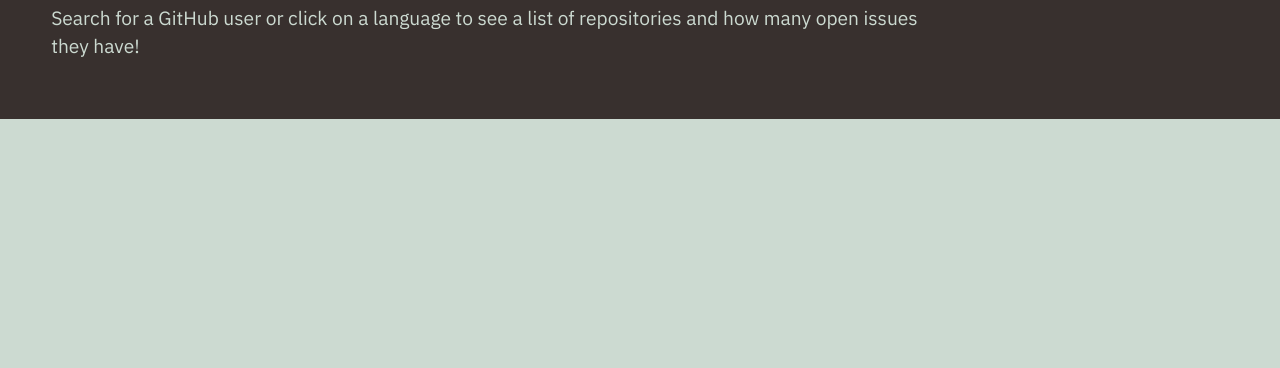
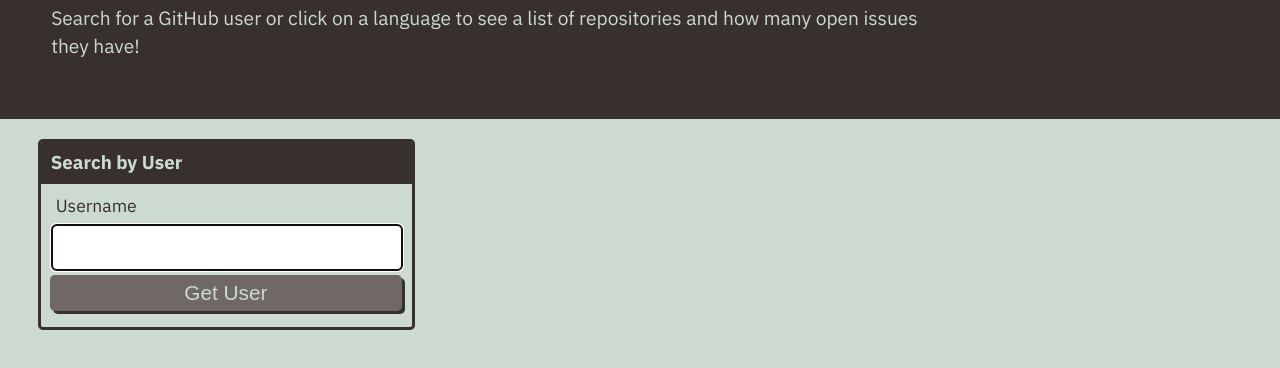
Before and after one commit to hannahhan153/git-it-done, a plain HTML site: page index.html in a window 1280 px wide. Shown: the part 114-482 px from the top of the page. Drawn offline with Linux system fonts and the light colour scheme; no server answers.

Commit message:
add the search form

```diff
--- a/assets/js/homepage.js
+++ b/assets/js/homepage.js
@@ -4,6 +4,7 @@
 
     //make request to the url
     fetch(apiURL).then(function(response) {
+        console.log(response);
         response.json().then(function(data) {
             console.log(data);
         });
--- a/index.html
+++ b/index.html
@@ -20,10 +20,20 @@
 
 
   <main class="flex-row justify-space-between">
-
+    <div class="col-12 col-md-4">
+      <div class="card">
+        <h3 class="card-header head-uppercase">Search by User</h3>
+        <form id="user-form" class="card-body">
+          <label class="form-label" for="username">Username</label>
+          <input name="username" id="username" type="text" autofocus="true" class="form-input" />
+          <button type="submit" class="btn">Get User</button>
+        </form>
+      </div>
+    </div>
+    <div class="col-12 col-md-8"></div>
   </main>
-    <!-- add script at bottom of the body-->
-    <script src="assets/js/homepage.js"></script>
+  <!-- add script at bottom of the body-->
+  <script src="assets/js/homepage.js"></script>
 
 </body>
 
```
